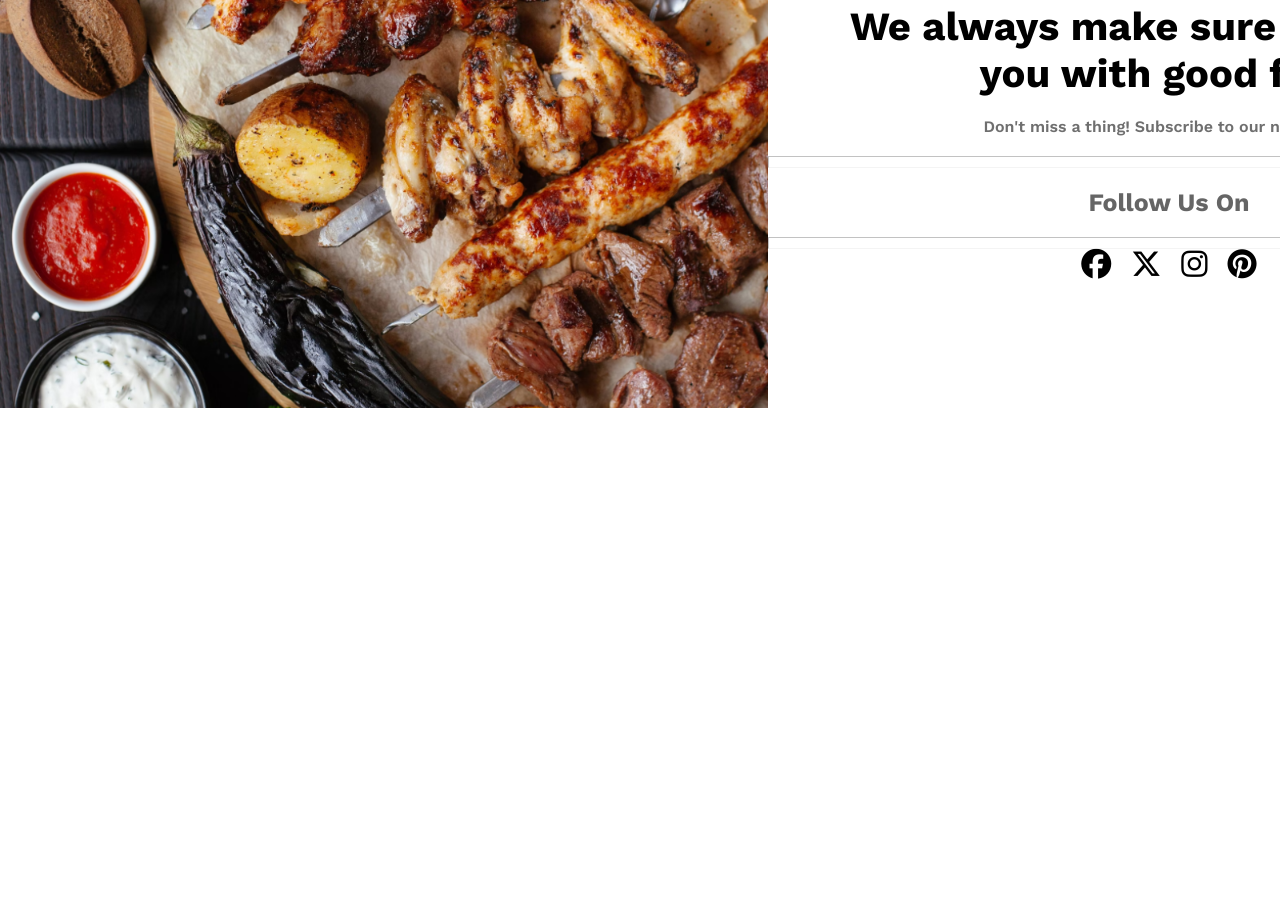
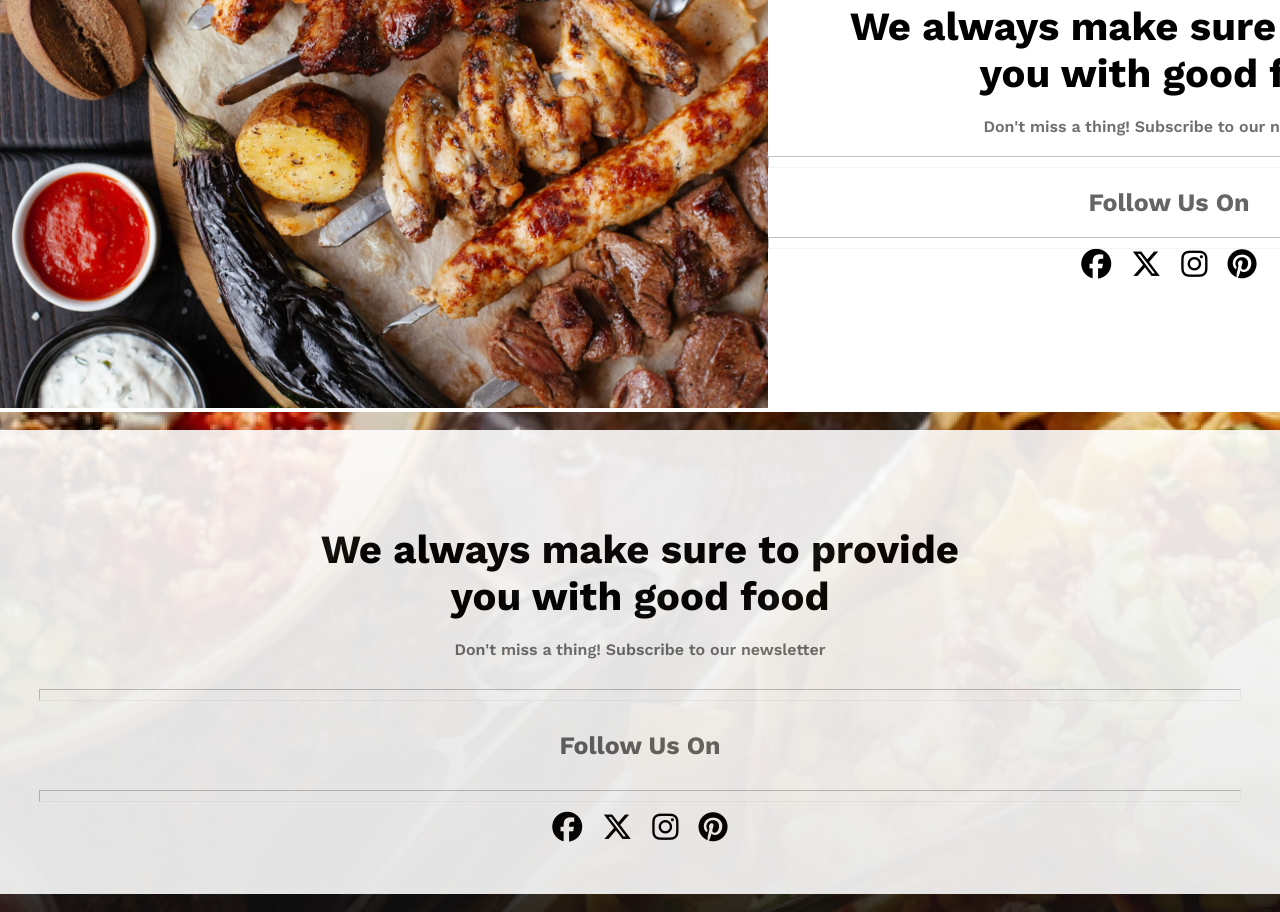
Before and after one commit to Ena224/food-restaurant-project, a plain HTML site: page index.html in a window 1280 px wide. Shown: the part 1566-2478 px from the top of the page. Before the commit the page ends 1978 px from the top, so only its background shows below. Drawn offline with nearby package versions, Linux system fonts and the light colour scheme.

Commit message:
new code added also a cover photo

```diff
--- a/index.html
+++ b/index.html
@@ -97,5 +97,26 @@
 </section>
 
 
+<section id="about-us">
+    <div class="cover">
+    <div class="block2-social">
+        <h1 class="title">We always make sure to provide <br>you with good food</h1>
+
+        <p class="subtitle2">Don't miss a thing! Subscribe to our newsletter</p>
+    <hr>
+       <p class="subtitle3">Follow Us On</p>
+    <hr>
+    <div class="icons">
+    <i class="fa-brands fa-facebook"></i>
+    <i class="fa-brands fa-x-twitter"></i>
+    <i class="fa-brands fa-instagram"></i>
+    <i class="fa-brands fa-pinterest"></i>
+    </div>
+
+</div>
+
+</div>
+</section>
+
 </body>
 </html>
--- a/style/style.css
+++ b/style/style.css
@@ -8,7 +8,7 @@
 #hero
 {
     height: 735px;
-    background-image:  linear-gradient(
+    background-image: linear-gradient(
     0deg, rgb(16, 16, 16) -19.5%,rgba(16, 16, 16, 0) 100%),url("../assets/hero-bg.png");
     background-size: cover;
     background-position: center;
@@ -78,6 +78,7 @@ text-align: center;
 opacity: 0.7;
 margin-bottom: 32px;
 }
+/* card-page */
 #card-box
 {
     width: 1056px;
@@ -151,23 +152,7 @@ margin-bottom: 20px;
     font-size: 10px;
     text-align: center;
 }
-/* #social .
-{
-     background-position: center;
-    display: flex;
-    justify-content: center;
-    align-items:center;
-    flex-direction: row;
-    text-align: center;
-    gap:30px;
-    width: 2000px;
-    margin: 100px auto;
-
-}
- #social .food
- {
-    height: 960;
- } */
+/* social-page */
   #social
   {
      display: flex;
@@ -223,6 +208,7 @@ hr{
     width: 800px;
     opacity:0.6;
     padding-top:10px;
+
 }
 
 #social .icons
@@ -232,4 +218,90 @@ hr{
     gap: 20px;
     justify-content: center;
     font-size: 30px;
+    cursor: pointer;
 }
+
+/* last-page */
+#about-us .cover
+{
+    height: 500px;
+    background-image: linear-gradient(
+    0deg, rgb(16, 16, 16) -19.5%,rgba(16, 16, 16, 0) 100%),url("../assets/social-bg.png");
+    background-size: cover;
+    background-position: center;
+    display: flex;
+    justify-content: center;
+    align-items:center;
+
+
+}
+
+#about-us .block2-social
+{
+
+        background-color: #ffffff;
+
+        opacity: 0.89;
+        height:272px;
+        width:2000px;
+        padding:7.5%;
+       justify-content: center;
+       text-align: center;
+       background-position: center;
+
+
+    }
+#about-us .block2-social .title
+{
+  font-size :40px;
+  font-weight: bolder;
+  font-family: Work Sans;
+  text-align: center;
+  justify-content: center;
+  color: black;
+
+}
+
+#about-us .block2-social .subtitle2
+{
+  font-family:Work Sans;
+  color:rgba(16, 16, 16, 100%);
+  font-size: 16px;
+  opacity:0.6;
+  padding:20px;
+  font-weight:600;
+  text-align: center;
+  justify-content: center;
+  margin-bottom:10px;
+
+
+}
+
+#about-us .block2-social .subtitle3
+{
+  font-family:Work Sans;
+  padding:20px;
+  font-size:25px;
+  font-weight: bold;
+  opacity:0.6;
+text-align: center;
+}
+
+#about-us .block2-social hr{
+  margin:10px 0px;
+  width: 1200px;
+  opacity:0.6;
+  padding-top:10px;
+  align-items: center;
+  border:0.01;
+}
+
+#about-us .block2-social .icons
+{
+
+  display: flex;
+  gap: 20px;
+  justify-content: center;
+  font-size: 30px;
+  cursor: pointer;
+}
```
